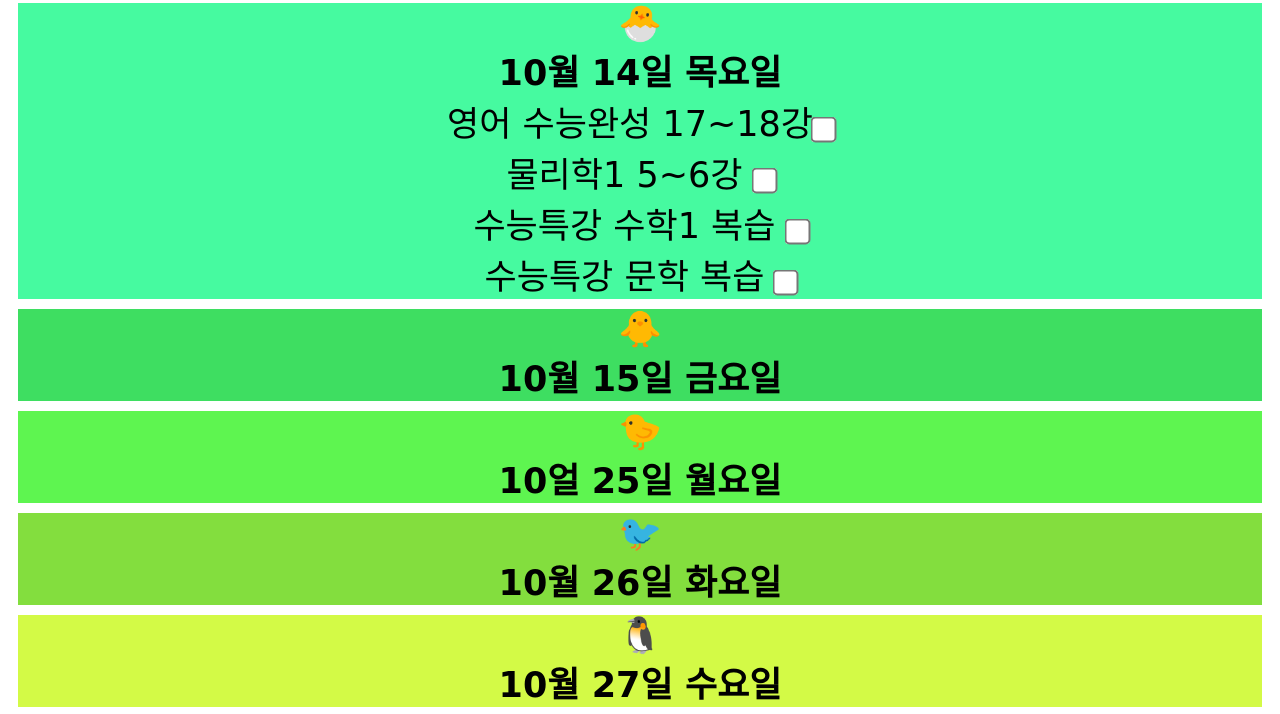
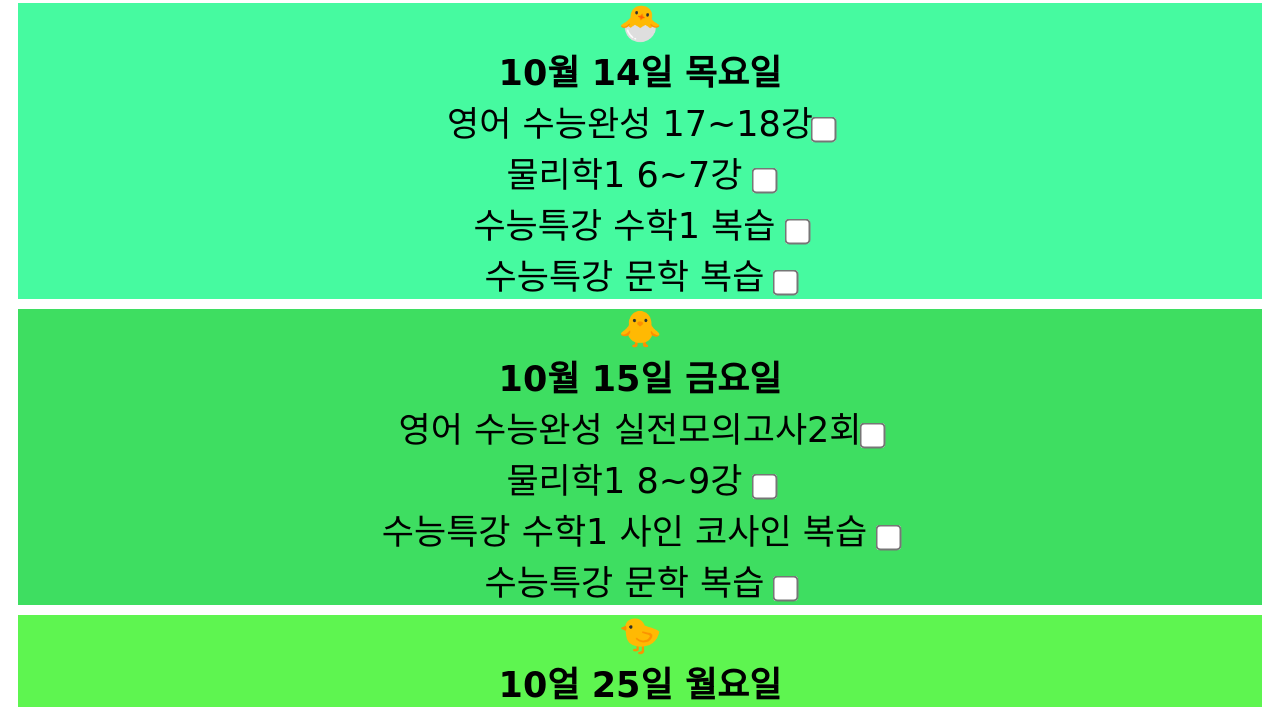
Before and after one commit to bhy0426/timeTable, a plain HTML site: page covid19/index.html in a window 1280 px wide. Shown: the part 2691-3405 px from the top of the page. Drawn offline with Linux system fonts and the light colour scheme; a web font is replaced by a local one.

Commit message:
20211016

```diff
--- a/covid19/index.html
+++ b/covid19/index.html
@@ -63,11 +63,15 @@
     </li>
     <li id="korean">&#128035;<p id="heads">10월 14일 목요일</p>
         영어 수능완성 17~18강<input type="checkbox">
-        <br>물리학1 5~6강 <input type="checkbox">
+        <br>물리학1 6~7강 <input type="checkbox">
         <br>수능특강 수학1 복습 <input type="checkbox">
         <br>수능특강 문학 복습 <input type="checkbox">
     </li>
     <li id="english">&#128037;<p id="heads">10월 15일 금요일</p>
+        영어 수능완성 실전모의고사2회<input type="checkbox">
+        <br>물리학1 8~9강 <input type="checkbox">
+        <br>수능특강 수학1 사인 코사인 복습 <input type="checkbox">
+        <br>수능특강 문학 복습 <input type="checkbox">
     </li>
     <li id="math">&#128036;<p id="heads">10얼 25일 월요일</p>
     </li>
```
